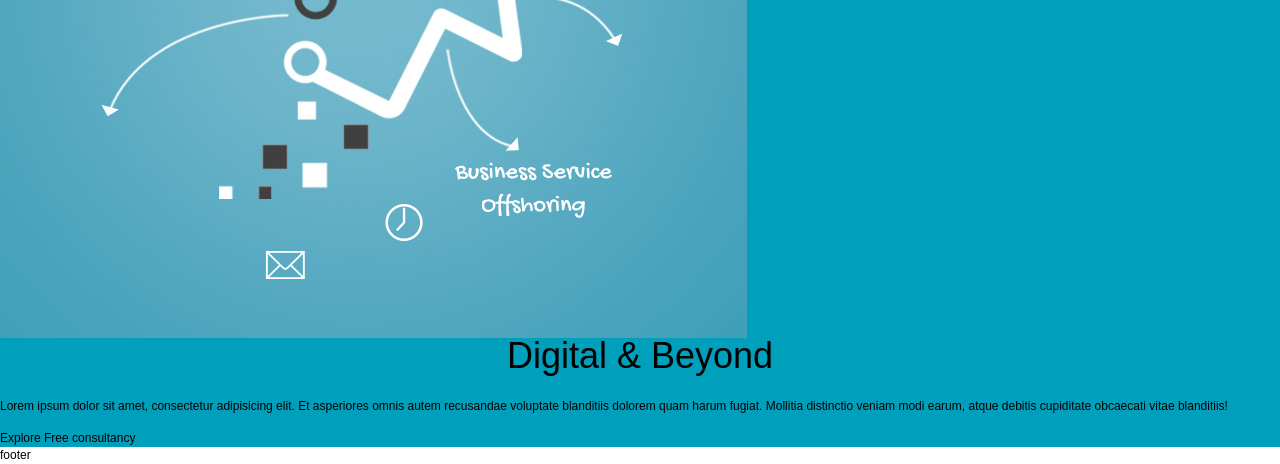
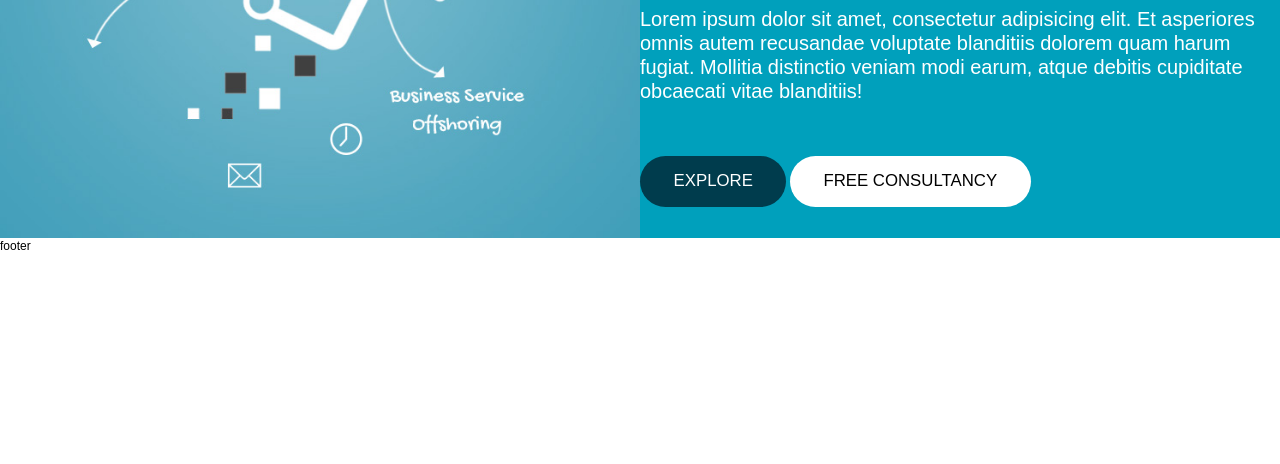
Before and after one commit to arunnayak/wizardcomm, a website: page src/index.html in a window 1280 px wide. Shown: the part 521-985 px from the top of the page. After the commit the page ends 800 px from the top, so only its background shows below. Drawn offline with nearby package versions, Linux system fonts and the light colour scheme; files that its build step writes are made by us from their sources.

Commit message:
hero changes

```diff
--- a/src/partials/hero/hero.html
+++ b/src/partials/hero/hero.html
@@ -1,10 +1,14 @@
 <div class="hero">
-    <img src="img/hero-image.jpg" alt="Digital and beyond" />
-
-    <h1>Digital &amp; Beyond</h1>
-    <p>
-        Lorem ipsum dolor sit amet, consectetur adipisicing elit. Et asperiores omnis autem recusandae voluptate blanditiis dolorem quam harum fugiat. Mollitia distinctio veniam modi earum, atque debitis cupiditate obcaecati vitae blanditiis!
-    </p>
-    <a href="#">Explore</a>
-    <a href="#">Free consultancy</a>
+    <img src="img/hero-image.jpg" alt="Digital and beyond" class="hero__image" />
+    <div class="hero__description">
+        <h1 class="hero__title">Digital <span class="hero__title--style">&amp; Beyond</span></h1>
+        <p class="hero__text">
+            Lorem ipsum dolor sit amet, consectetur adipisicing elit. Et asperiores omnis autem recusandae voluptate blanditiis dolorem
+            quam harum fugiat. Mollitia distinctio veniam modi earum, atque debitis cupiditate obcaecati vitae blanditiis!
+        </p>
+        <div class="hero__controls">
+            <a href="#" class="button button__primary">Explore</a>
+            <a href="#" class="button button__white">Free consultancy</a>
+        </div>
+    </div>
 </div>
--- a/src/sass/modules/_hero.scss
+++ b/src/sass/modules/_hero.scss
@@ -1,4 +1,50 @@
 .hero{
     background: #00a0bc;
     min-height: 300px;
+
+    &__image{
+        width: 100%;
+        @media(min-width: 768px){
+            float: left;
+            width: 50%;
+        }
+    }
+    &__description{
+        color: #fff;
+        display: block;
+        @media(min-width: 768px){
+            padding-top: 8%;
+        }
+    }
+    &__title{
+        text-align: left;
+        margin: 0;
+        font-weight: normal;
+        font-size: 3em;
+        padding: 0.5em;
+        @media(min-width: 768px){
+            font-size: 7em;
+        }
+        &--style{
+            font-weight: 900;
+        }
+    }
+    &__text{
+        font-size: 20px;
+        line-height: 24px;
+        padding: 0 1em;
+        @media(min-width: 768px){
+            padding: 0.5em 0;
+        }
+    }
+
+   &__controls{
+       padding: 1em 0 0;
+        &:after{
+            clear: both;
+            content: "";
+            display: block;
+        }
+   }
+
 }
--- a/src/sass/screen.scss
+++ b/src/sass/screen.scss
@@ -6,6 +6,8 @@
     @import "util/normalise";
     @import "util/fonts";
     @import "util/base";
+    @import "util/buttons";
+
 
     // Global Styles
     @import "global/icons";
--- a/src/sass/util/_base.scss
+++ b/src/sass/util/_base.scss
@@ -30,8 +30,14 @@ body {
 	min-height: 100vh;
 
 	.container{
-		@media (max-width: 768px){
+		@media (min-width: 767px){
 			width: auto;
+		}
+		@media (min-width: 992px){
+			width: 970px;
+		}
+		@media (min-width: 1200px){
+			width: 1170px;
 		}
 	}
 }
--- /dev/null
+++ b/src/sass/util/_buttons.scss
@@ -0,0 +1,35 @@
+.button{
+    color: #fff;
+    padding: 1em 2em;
+    font-size: 1.4em;
+    text-transform: uppercase;
+    @include border-radius(2em 2em 2em 2em);
+    @include bgTransitionEase(0.5s);
+    margin-right: 1em;
+    display: inline-block;
+    margin: 1em 0;
+    &:hover{
+        text-decoration: none;
+        color: #000;
+        background: #fff;
+
+    }
+
+    &__primary{
+        background: #003c4d;
+    }
+
+    &__white{
+        background: #fff;
+        color: #000;
+         &:hover{
+            color: #fff;
+            background: #003c4d;
+
+         }
+    }
+
+    &__lightblue{
+        background: $lightblue;
+    }
+}
--- a/src/sass/util/_mixins.scss
+++ b/src/sass/util/_mixins.scss
@@ -187,3 +187,7 @@ OPACITY
   white-space: nowrap;
   text-overflow: ellipsis;
 }
+
+@mixin bgTransitionEase($value){
+    transition: background-color $value ease;
+}
```
Also changed, not shown: dist/css/screen.css, dist/index.html.
